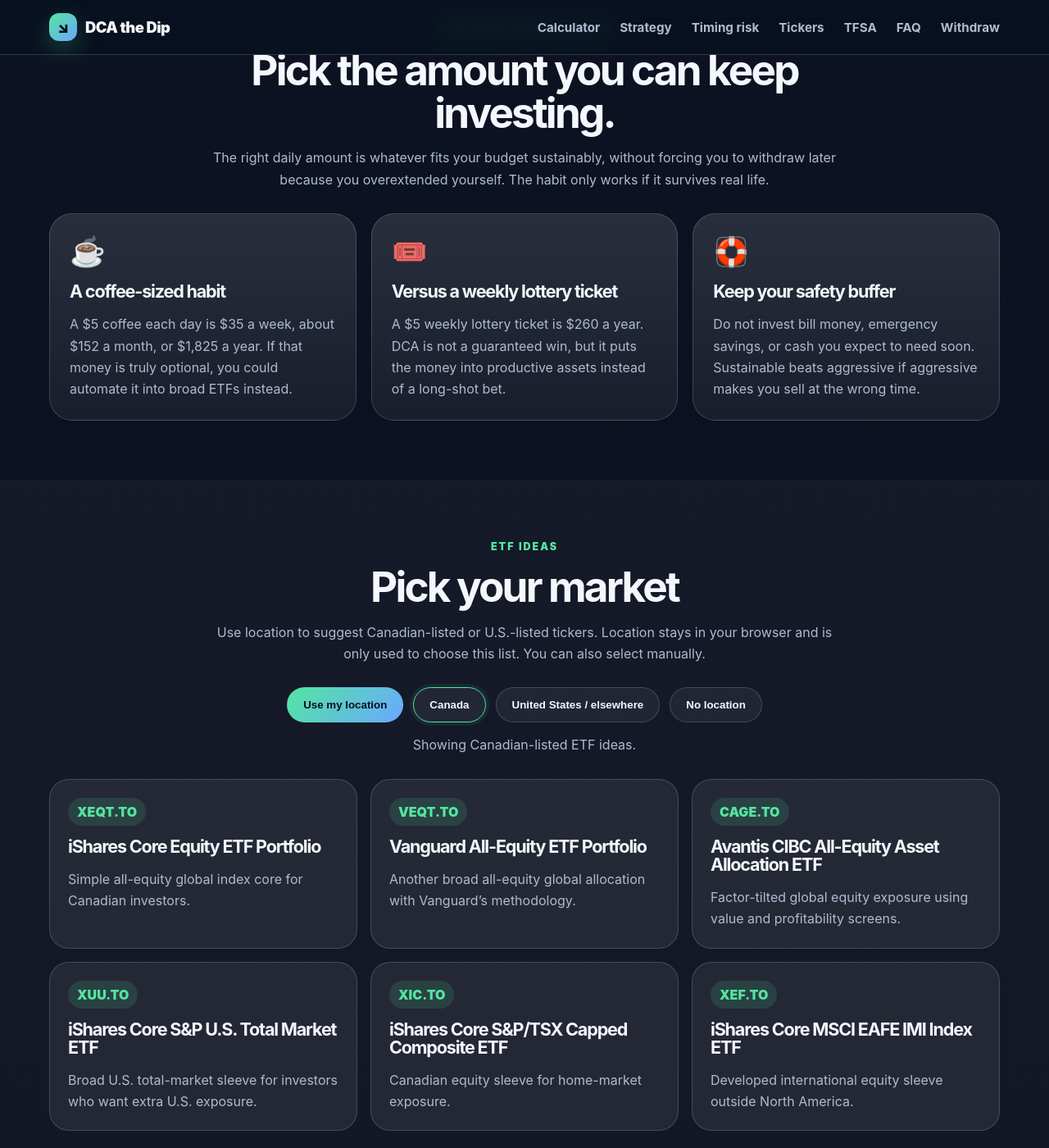
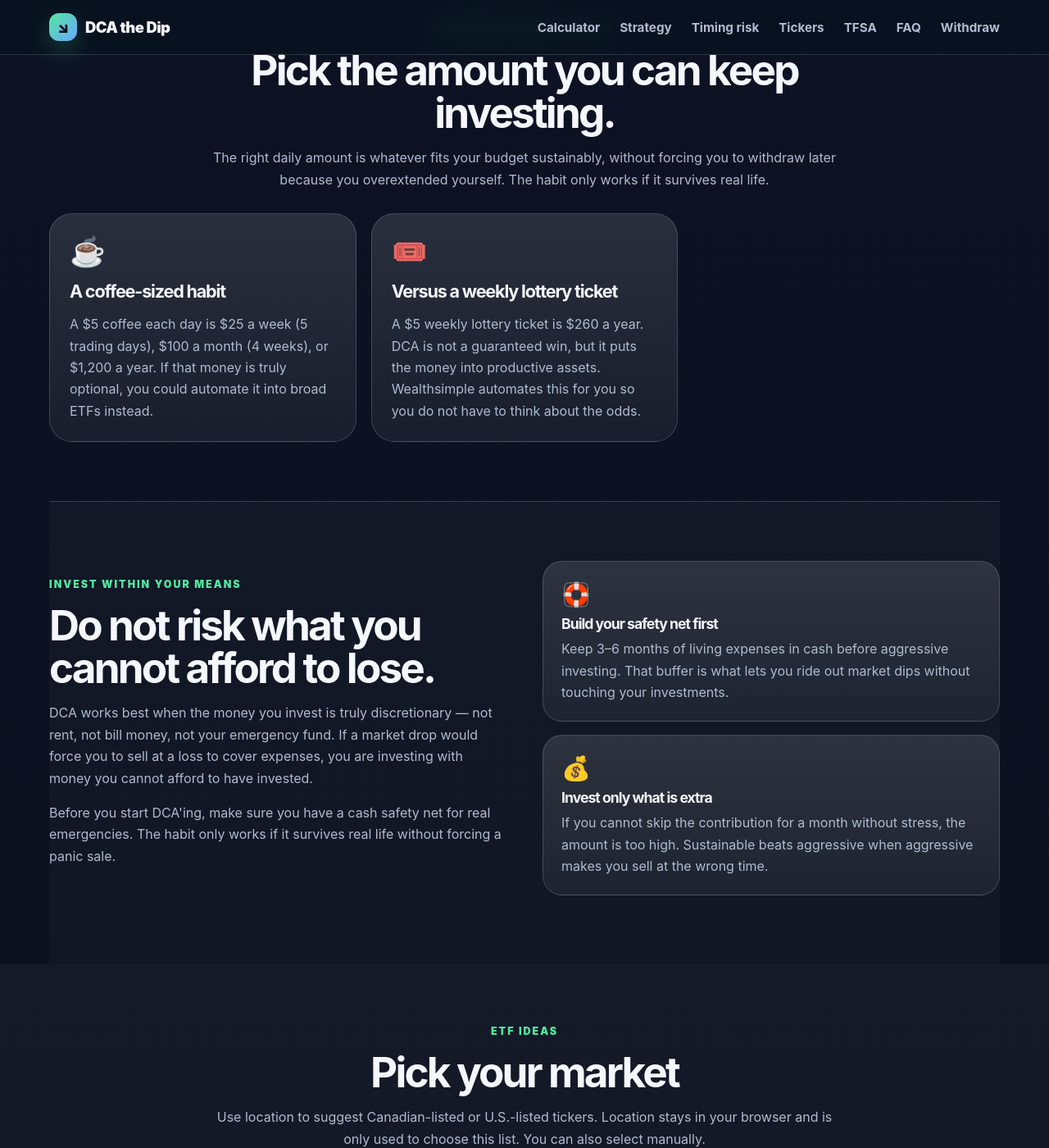
Before and after one commit to thestamp/dcathedip, a Jekyll site: the page built from index.html, in a window 1280 px wide and 1400 px high, scrolled down 4046 px. Shown: the whole window at 82% size. Built offline with Jekyll 4.4.1, drawn with Linux system fonts in a browser that asks for light colours.

Commit message:
Add invest-within-your-means section, fix coffee math, add WS link

```diff
--- a/assets/css/styles.css
+++ b/assets/css/styles.css
@@ -163,6 +163,13 @@
 .budget-card { padding: 24px; box-shadow: none; }
 .budget-card p { margin-bottom: 0; }
 
+.means-section { background: rgba(255,255,255,0.025); border-top: 1px solid var(--border); padding-bottom: 84px; }
+.means-cards { display: grid; gap: 16px; }
+.means-card { border: 1px solid var(--border); border-radius: 24px; padding: 22px; background: linear-gradient(180deg, var(--panel-2), rgba(255,255,255,0.055)); }
+.means-card .icon { font-size: 1.8rem; margin-bottom: 10px; }
+.means-card h3 { margin-bottom: 8px; font-size: 1.1rem; }
+.means-card p { margin: 0; }
+
 .ticker-section { background: rgba(255,255,255,0.035); }
 .region-picker { justify-content: center; }
 .location-note { text-align: center; margin-top: 14px; }
--- a/index.html
+++ b/index.html
@@ -208,18 +208,41 @@
       <article class="budget-card">
         <span class="icon">☕</span>
         <h3>A coffee-sized habit</h3>
-        <p>A $5 coffee each day is $35 a week, about $152 a month, or $1,825 a year. If that money is truly optional, you could automate it into broad ETFs instead.</p>
+        <p>A $5 coffee each day is $25 a week (5 trading days), $100 a month (4 weeks), or $1,200 a year. If that money is truly optional, you could automate it into broad ETFs instead.</p>
       </article>
       <article class="budget-card">
         <span class="icon">🎟️</span>
         <h3>Versus a weekly lottery ticket</h3>
-        <p>A $5 weekly lottery ticket is $260 a year. DCA is not a guaranteed win, but it puts the money into productive assets instead of a long-shot bet.</p>
+        <p>A $5 weekly lottery ticket is $260 a year. DCA is not a guaranteed win, but it puts the money into productive assets. <a href="https://wealthsimple.com/invite/V-MKNQ" rel="nofollow noopener">Wealthsimple automates this for you</a> so you do not have to think about the odds.</p>
       </article>
-      <article class="budget-card">
+    </div>
+  </section>
+
+  <section id="means" class="wrap section split means-section">
+    <div>
+      <p class="eyebrow">Invest within your means</p>
+      <h2>Do not risk what you cannot afford to lose.</h2>
+      <p>
+        DCA works best when the money you invest is truly discretionary — not rent, not bill money, not your emergency
+        fund. If a market drop would force you to sell at a loss to cover expenses, you are investing with money you
+        cannot afford to have invested.
+      </p>
+      <p>
+        Before you start DCA'ing, make sure you have a cash safety net for real emergencies. The habit only works if
+        it survives real life without forcing a panic sale.
+      </p>
+    </div>
+    <div class="means-cards">
+      <div class="means-card">
         <span class="icon">🛟</span>
-        <h3>Keep your safety buffer</h3>
-        <p>Do not invest bill money, emergency savings, or cash you expect to need soon. Sustainable beats aggressive if aggressive makes you sell at the wrong time.</p>
-      </article>
+        <h3>Build your safety net first</h3>
+        <p>Keep 3–6 months of living expenses in cash before aggressive investing. That buffer is what lets you ride out market dips without touching your investments.</p>
+      </div>
+      <div class="means-card">
+        <span class="icon">💰</span>
+        <h3>Invest only what is extra</h3>
+        <p>If you cannot skip the contribution for a month without stress, the amount is too high. Sustainable beats aggressive when aggressive makes you sell at the wrong time.</p>
+      </div>
     </div>
   </section>
 
```
Also changed, not shown: tests/smoke.js (+4 -2 lines).
